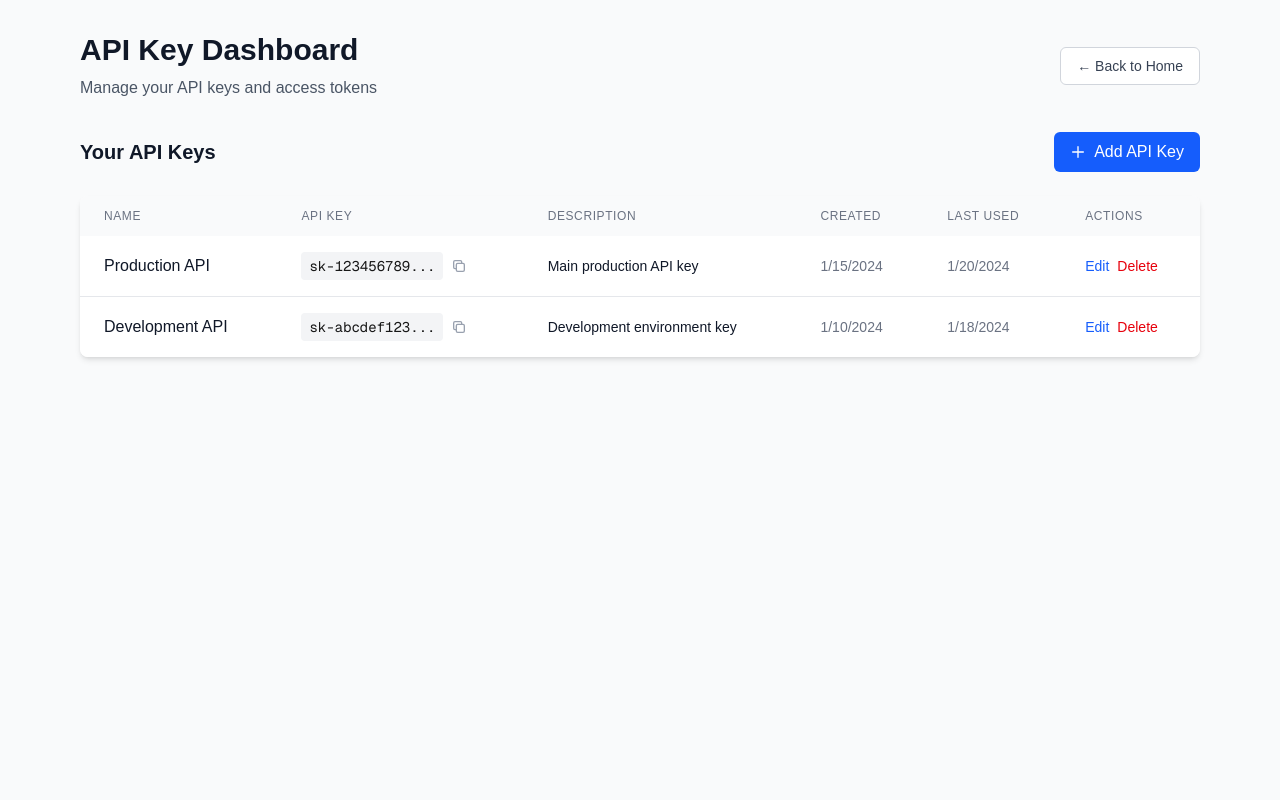
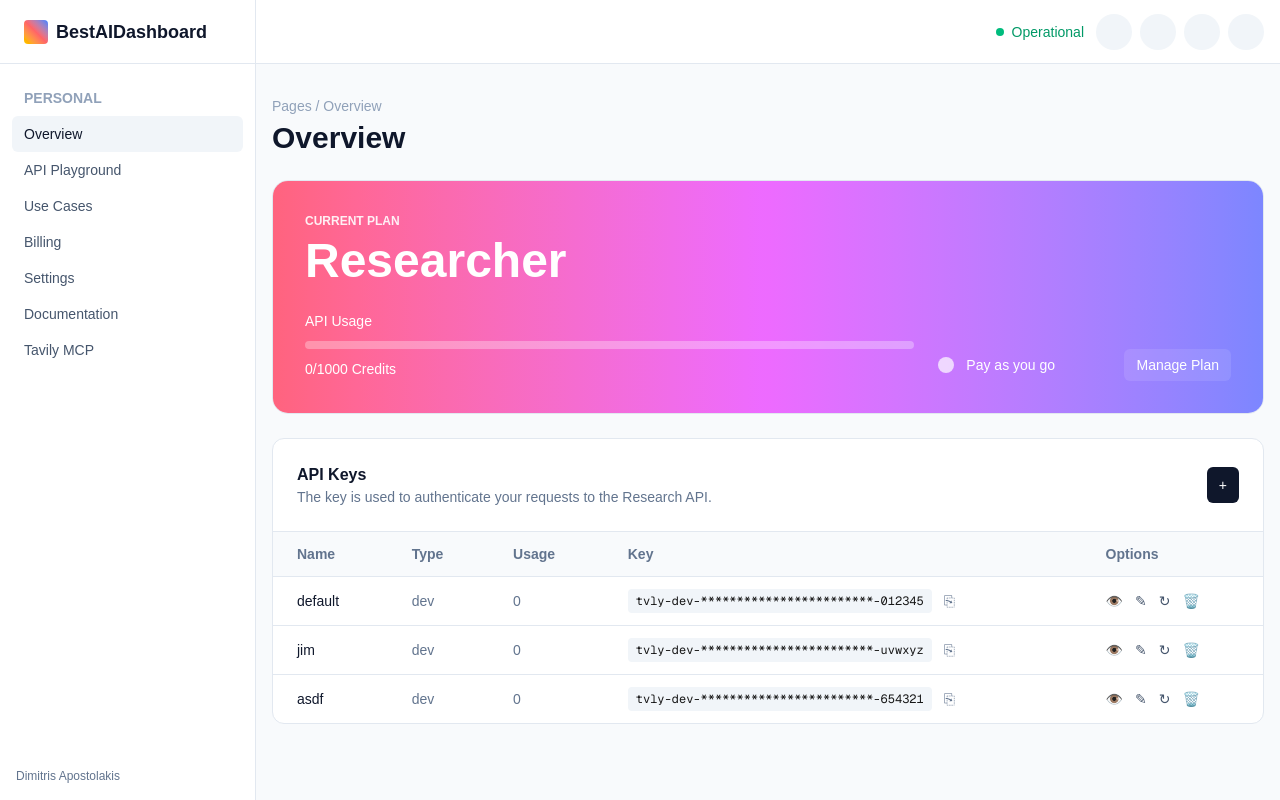
Before and after one commit to dimitrios-apostolakis/demji, a Next.js app: page /dashboards in a window 1280 px wide. Built offline with nearby package versions, Linux system fonts and the light colour scheme.

Commit message:
refactor dashboard page to enhance API key management UI; updated state handling, added new key creation logic, and improved layout with sidebar navigation

```diff
--- a/src/app/dashboards/page.js
+++ b/src/app/dashboards/page.js
@@ -1,246 +1,174 @@
 'use client';
 
-import { useState, useEffect } from 'react';
-import Link from 'next/link';
+import { useEffect, useMemo, useState } from 'react';
+
+function maskKeyForDisplay(fullKey) {
+  const head = fullKey.slice(0, 8);
+  const tail = fullKey.slice(-6);
+  return `${head}-************************-${tail}`;
+}
 
 export default function Dashboard() {
   const [apiKeys, setApiKeys] = useState([]);
   const [showAddForm, setShowAddForm] = useState(false);
-  const [editingKey, setEditingKey] = useState(null);
-  const [formData, setFormData] = useState({ name: '', description: '' });
+  const [formData, setFormData] = useState({ name: '', type: 'dev' });
 
-  // Mock data for API keys
   useEffect(() => {
-    const mockApiKeys = [
-      {
-        id: '1',
-        name: 'Production API',
-        key: 'sk-1234567890abcdef',
-        description: 'Main production API key',
-        created: new Date('2024-01-15').toLocaleDateString(),
-        lastUsed: new Date('2024-01-20').toLocaleDateString()
-      },
-      {
-        id: '2',
-        name: 'Development API',
-        key: 'sk-abcdef1234567890',
-        description: 'Development environment key',
-        created: new Date('2024-01-10').toLocaleDateString(),
-        lastUsed: new Date('2024-01-18').toLocaleDateString()
-      }
-    ];
-    setApiKeys(mockApiKeys);
+    setApiKeys([
+      { id: 'k1', name: 'default', type: 'dev', usage: 0, key: 'tvly-dev-abcdefghijklmnopqrstuvwxyz012345', createdAt: '2025-01-01' },
+      { id: 'k2', name: 'jim', type: 'dev', usage: 0, key: 'tvly-dev-0123456789abcdefghijklmnopqrstuvwxyz', createdAt: '2025-01-02' },
+      { id: 'k3', name: 'asdf', type: 'dev', usage: 0, key: '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', createdAt: '2025-01-03' }
+    ]);
   }, []);
 
-  const generateApiKey = () => {
-    return 'sk-' + Math.random().toString(36).substring(2, 18);
+  const planName = 'Researcher';
+  const apiUsage = useMemo(() => ({ used: 0, limit: 1000 }), []);
+
+  const handleCreate = (e) => {
+    e.preventDefault();
+    const newKey = {
+      id: String(Date.now()),
+      name: formData.name || 'key',
+      type: formData.type,
+      usage: 0,
+      key: `tvly-${formData.type}-${Math.random().toString(36).slice(2)}${Math.random().toString(36).slice(2)}`,
+      createdAt: new Date().toISOString().slice(0, 10)
+    };
+    setApiKeys((prev) => [newKey, ...prev]);
+    setShowAddForm(false);
+    setFormData({ name: '', type: 'dev' });
   };
 
-  const handleSubmit = (e) => {
-    e.preventDefault();
-
-    if (editingKey) {
-      // Update existing key
-      setApiKeys(keys => keys.map(key =>
-        key.id === editingKey.id
-          ? { ...key, name: formData.name, description: formData.description }
-          : key
-      ));
-      setEditingKey(null);
-    } else {
-      // Add new key
-      const newKey = {
-        id: Date.now().toString(),
-        name: formData.name,
-        description: formData.description,
-        key: generateApiKey(),
-        created: new Date().toLocaleDateString(),
-        lastUsed: 'Never'
-      };
-      setApiKeys(keys => [...keys, newKey]);
-    }
-
-    setFormData({ name: '', description: '' });
-    setShowAddForm(false);
+  const copy = async (text) => {
+    try { await navigator.clipboard.writeText(text); } catch {}
   };
 
-  const handleEdit = (key) => {
-    setEditingKey(key);
-    setFormData({ name: key.name, description: key.description });
-    setShowAddForm(true);
-  };
-
-  const handleDelete = (keyId) => {
-    if (window.confirm('Are you sure you want to delete this API key?')) {
-      setApiKeys(keys => keys.filter(key => key.id !== keyId));
-    }
-  };
-
-  const copyToClipboard = (text) => {
-    navigator.clipboard.writeText(text);
-    // You could add a toast notification here
-  };
-
-  const cancelForm = () => {
-    setShowAddForm(false);
-    setEditingKey(null);
-    setFormData({ name: '', description: '' });
-  };
+  const remove = (id) => setApiKeys((prev) => prev.filter((k) => k.id !== id));
 
   return (
-    <div className="min-h-screen bg-gray-50 dark:bg-gray-900">
-      <div className="max-w-6xl mx-auto px-4 py-8">
-        {/* Header */}
-        <div className="mb-8">
-          <div className="flex items-center justify-between">
-            <div>
-              <h1 className="text-3xl font-bold text-gray-900 dark:text-white">API Key Dashboard</h1>
-              <p className="text-gray-600 dark:text-gray-400 mt-2">Manage your API keys and access tokens</p>
+    <div className="min-h-screen bg-slate-50">
+      <div className="flex">
+        {/* Sidebar */}
+        <aside className="hidden md:flex md:flex-col w-64 min-h-screen border-r border-slate-200 bg-white">
+          <div className="h-16 flex items-center gap-2 px-6 border-b border-slate-200">
+            <div className="w-6 h-6 rounded-sm bg-gradient-to-tr from-yellow-400 via-red-400 to-blue-500" />
+            <span className="text-lg font-semibold text-slate-900">BestAIDashboard</span>
           </div>
-            <Link
-              href="/"
-              className="px-4 py-2 text-sm font-medium text-gray-700 bg-white border border-gray-300 rounded-md hover:bg-gray-50 dark:bg-gray-800 dark:text-gray-300 dark:border-gray-600 dark:hover:bg-gray-700"
-            >
-              ← Back to Home
-            </Link>
+          <nav className="flex-1 px-3 py-4 text-slate-600 text-sm">
+            <div className="px-3 py-2 font-semibold text-slate-400 uppercase">Personal</div>
+            <a className="flex items-center gap-2 px-3 py-2 rounded-md bg-slate-100 text-slate-900" href="#">Overview</a>
+            <a className="flex items-center gap-2 px-3 py-2 rounded-md hover:bg-slate-100" href="#">API Playground</a>
+            <a className="flex items-center gap-2 px-3 py-2 rounded-md hover:bg-slate-100" href="#">Use Cases</a>
+            <a className="flex items-center gap-2 px-3 py-2 rounded-md hover:bg-slate-100" href="#">Billing</a>
+            <a className="flex items-center gap-2 px-3 py-2 rounded-md hover:bg-slate-100" href="#">Settings</a>
+            <a className="flex items-center gap-2 px-3 py-2 rounded-md hover:bg-slate-100" href="#">Documentation</a>
+            <a className="flex items-center gap-2 px-3 py-2 rounded-md hover:bg-slate-100" href="#">Tavily MCP</a>
+          </nav>
+          <div className="px-4 py-4 text-xs text-slate-500">Dimitris Apostolakis</div>
+        </aside>
+
+        {/* Main */}
+        <main className="flex-1 min-h-screen">
+          {/* Top bar */}
+          <div className="h-16 border-b border-slate-200 bg-white flex items-center justify-end gap-3 px-4">
+            <span className="hidden sm:flex items-center gap-2 text-emerald-600 text-sm font-medium">
+              <span className="h-2 w-2 rounded-full bg-emerald-500" /> Operational
+            </span>
+            <div className="flex items-center gap-2">
+              <button className="h-9 w-9 rounded-full bg-slate-100" />
+              <button className="h-9 w-9 rounded-full bg-slate-100" />
+              <button className="h-9 w-9 rounded-full bg-slate-100" />
+              <button className="h-9 w-9 rounded-full bg-slate-100" />
             </div>
           </div>
 
-        {/* Add/Edit Form */}
-        {showAddForm && (
-          <div className="bg-white dark:bg-gray-800 rounded-lg shadow-md p-6 mb-6">
-            <h2 className="text-xl font-semibold text-gray-900 dark:text-white mb-4">
-              {editingKey ? 'Edit API Key' : 'Create New API Key'}
-            </h2>
-            <form onSubmit={handleSubmit}>
-              <div className="grid grid-cols-1 gap-4">
-                <div>
-                  <label className="block text-sm font-medium text-gray-700 dark:text-gray-300 mb-1">
-                    Name
-                  </label>
-                  <input
-                    type="text"
-                    required
-                    value={formData.name}
-                    onChange={(e) => setFormData({ ...formData, name: e.target.value })}
-                    className="w-full px-3 py-2 border border-gray-300 rounded-md focus:outline-none focus:ring-2 focus:ring-blue-500 dark:bg-gray-700 dark:border-gray-600 dark:text-white"
-                    placeholder="Enter API key name"
-                  />
+          <div className="max-w-6xl mx-auto px-4 py-8">
+            {/* Breadcrumb + Title */}
+            <div className="text-sm text-slate-400">Pages / Overview</div>
+            <h1 className="text-3xl font-semibold text-slate-900 mt-1">Overview</h1>
+
+            {/* Plan Card */}
+            <section className="mt-6 rounded-2xl overflow-hidden border border-slate-200 bg-white">
+              <div className="p-6 md:p-8 bg-gradient-to-r from-rose-400 via-fuchsia-400 to-indigo-400 text-white">
+                <div className="text-xs uppercase tracking-wider/relaxed font-semibold opacity-90">Current Plan</div>
+                <div className="text-4xl md:text-5xl font-bold mt-2">{planName}</div>
+                <div className="mt-6 grid grid-cols-1 md:grid-cols-3 gap-6 items-end">
+                  <div className="md:col-span-2">
+                    <div className="text-sm/6 font-medium">API Usage</div>
+                    <div className="mt-2 h-2 rounded-full bg-white/30">
+                      <div className="h-2 rounded-full bg-white" style={{ width: `${(apiUsage.used / apiUsage.limit) * 100}%` }} />
                     </div>
-                <div>
-                  <label className="block text-sm font-medium text-gray-700 dark:text-gray-300 mb-1">
-                    Description
-                  </label>
-                  <textarea
-                    value={formData.description}
-                    onChange={(e) => setFormData({ ...formData, description: e.target.value })}
-                    className="w-full px-3 py-2 border border-gray-300 rounded-md focus:outline-none focus:ring-2 focus:ring-blue-500 dark:bg-gray-700 dark:border-gray-600 dark:text-white"
-                    placeholder="Enter description (optional)"
-                    rows="3"
-                  />
+                    <div className="mt-2 text-sm/6">{apiUsage.used}/{apiUsage.limit} Credits</div>
+                  </div>
+                  <div className="flex items-center gap-3">
+                    <div className="h-4 w-4 rounded-full bg-white/70" />
+                    <div className="text-sm">Pay as you go</div>
+                    <button className="ml-auto inline-flex items-center gap-2 rounded-md bg-white/10 hover:bg-white/20 px-3 py-1.5 text-sm font-medium">
+                      Manage Plan
+                    </button>
                   </div>
                 </div>
-              <div className="flex gap-3 mt-6">
-                <button
-                  type="submit"
-                  className="px-4 py-2 bg-blue-600 text-white rounded-md hover:bg-blue-700 focus:outline-none focus:ring-2 focus:ring-blue-500"
-                >
-                  {editingKey ? 'Update API Key' : 'Create API Key'}
-                </button>
-                <button
-                  type="button"
-                  onClick={cancelForm}
-                  className="px-4 py-2 bg-gray-300 text-gray-700 rounded-md hover:bg-gray-400 focus:outline-none focus:ring-2 focus:ring-gray-500 dark:bg-gray-600 dark:text-gray-300 dark:hover:bg-gray-500"
-                >
-                  Cancel
+              </div>
+            </section>
+
+            {/* API Keys */}
+            <section className="mt-6 rounded-xl border border-slate-200 bg-white">
+              <div className="p-4 md:p-6 border-b border-slate-200">
+                <div className="flex items-center justify-between">
+                  <div>
+                    <div className="font-semibold text-slate-900">API Keys</div>
+                    <div className="text-sm text-slate-500">The key is used to authenticate your requests to the Research API.</div>
+                  </div>
+                  <button onClick={() => setShowAddForm((v) => !v)} className="inline-flex items-center justify-center h-9 px-3 rounded-md bg-slate-900 text-white text-sm font-medium">+
                   </button>
                 </div>
+              </div>
+
+              {showAddForm && (
+                <form onSubmit={handleCreate} className="px-4 md:px-6 pb-4 md:pb-6">
+                  <div className="grid grid-cols-1 md:grid-cols-3 gap-3">
+                    <input value={formData.name} onChange={(e) => setFormData({ ...formData, name: e.target.value })} placeholder="Name" className="h-10 px-3 rounded-md border border-slate-300" />
+                    <select value={formData.type} onChange={(e) => setFormData({ ...formData, type: e.target.value })} className="h-10 px-3 rounded-md border border-slate-300">
+                      <option value="dev">dev</option>
+                      <option value="prod">prod</option>
+                    </select>
+                    <div className="flex gap-2">
+                      <button className="h-10 px-4 rounded-md bg-slate-900 text-white text-sm font-medium">Create</button>
+                      <button type="button" onClick={() => setShowAddForm(false)} className="h-10 px-4 rounded-md border border-slate-300 text-sm">Cancel</button>
+                    </div>
+                  </div>
                 </form>
-          </div>
               )}
 
-        {/* Action Bar */}
-        <div className="flex justify-between items-center mb-6">
-          <h2 className="text-xl font-semibold text-gray-900 dark:text-white">Your API Keys</h2>
-          <button
-            onClick={() => setShowAddForm(true)}
-            className="px-4 py-2 bg-blue-600 text-white rounded-md hover:bg-blue-700 focus:outline-none focus:ring-2 focus:ring-blue-500 flex items-center gap-2"
-          >
-            <svg className="w-4 h-4" fill="none" stroke="currentColor" viewBox="0 0 24 24">
-              <path strokeLinecap="round" strokeLinejoin="round" strokeWidth={2} d="M12 4v16m8-8H4" />
-            </svg>
-            Add API Key
-          </button>
-        </div>
-
-        {/* API Keys List */}
-        <div className="bg-white dark:bg-gray-800 rounded-lg shadow-md overflow-hidden">
-          {apiKeys.length === 0 ? (
-            <div className="p-8 text-center">
-              <svg className="w-16 h-16 mx-auto text-gray-400 mb-4" fill="none" stroke="currentColor" viewBox="0 0 24 24">
-                <path strokeLinecap="round" strokeLinejoin="round" strokeWidth={2} d="M15 7a2 2 0 012 2m4 0a6 6 0 01-7.743 5.743L11 17H9v2H7v2H4a1 1 0 01-1-1v-2.586a1 1 0 01.293-.707l5.964-5.964A6 6 0 1121 9z" />
-              </svg>
-              <p className="text-gray-500 dark:text-gray-400">No API keys found</p>
-              <p className="text-sm text-gray-400 dark:text-gray-500 mt-1">Create your first API key to get started</p>
-            </div>
-          ) : (
               <div className="overflow-x-auto">
-              <table className="w-full">
-                <thead className="bg-gray-50 dark:bg-gray-700">
-                  <tr>
-                    <th className="px-6 py-3 text-left text-xs font-medium text-gray-500 dark:text-gray-300 uppercase tracking-wider">Name</th>
-                    <th className="px-6 py-3 text-left text-xs font-medium text-gray-500 dark:text-gray-300 uppercase tracking-wider">API Key</th>
-                    <th className="px-6 py-3 text-left text-xs font-medium text-gray-500 dark:text-gray-300 uppercase tracking-wider">Description</th>
-                    <th className="px-6 py-3 text-left text-xs font-medium text-gray-500 dark:text-gray-300 uppercase tracking-wider">Created</th>
-                    <th className="px-6 py-3 text-left text-xs font-medium text-gray-500 dark:text-gray-300 uppercase tracking-wider">Last Used</th>
-                    <th className="px-6 py-3 text-left text-xs font-medium text-gray-500 dark:text-gray-300 uppercase tracking-wider">Actions</th>
+                <table className="w-full text-sm">
+                  <thead className="bg-slate-50">
+                    <tr className="text-left text-slate-500">
+                      <th className="px-6 py-3">Name</th>
+                      <th className="px-6 py-3">Type</th>
+                      <th className="px-6 py-3">Usage</th>
+                      <th className="px-6 py-3">Key</th>
+                      <th className="px-6 py-3">Options</th>
                     </tr>
                   </thead>
-                <tbody className="bg-white dark:bg-gray-800 divide-y divide-gray-200 dark:divide-gray-700">
-                  {apiKeys.map((key) => (
-                    <tr key={key.id} className="hover:bg-gray-50 dark:hover:bg-gray-700">
-                      <td className="px-6 py-4 whitespace-nowrap">
-                        <div className="font-medium text-gray-900 dark:text-white">{key.name}</div>
-                      </td>
-                      <td className="px-6 py-4 whitespace-nowrap">
-                        <div className="flex items-center gap-2">
-                          <code className="text-sm bg-gray-100 dark:bg-gray-700 px-2 py-1 rounded font-mono">
-                            {key.key.substring(0, 12)}...
-                          </code>
-                          <button
-                            onClick={() => copyToClipboard(key.key)}
-                            className="text-gray-400 hover:text-gray-600 dark:hover:text-gray-300"
-                            title="Copy to clipboard"
-                          >
-                            <svg className="w-4 h-4" fill="none" stroke="currentColor" viewBox="0 0 24 24">
-                              <path strokeLinecap="round" strokeLinejoin="round" strokeWidth={2} d="M8 16H6a2 2 0 01-2-2V6a2 2 0 012-2h8a2 2 0 012 2v2m-6 12h8a2 2 0 002-2v-8a2 2 0 00-2-2h-8a2 2 0 00-2 2v8a2 2 0 002 2z" />
-                            </svg>
-                          </button>
+                  <tbody>
+                    {apiKeys.map((k) => (
+                      <tr key={k.id} className="border-t border-slate-200">
+                        <td className="px-6 py-3 text-slate-900">{k.name}</td>
+                        <td className="px-6 py-3 text-slate-500">{k.type}</td>
+                        <td className="px-6 py-3 text-slate-500">{k.usage}</td>
+                        <td className="px-6 py-3">
+                          <div className="flex items-center gap-3">
+                            <code className="font-mono text-xs bg-slate-100 rounded px-2 py-1">{maskKeyForDisplay(k.key)}</code>
+                            <button onClick={() => copy(k.key)} className="text-slate-500 hover:text-slate-700" title="Copy">⎘</button>
                           </div>
                         </td>
-                      <td className="px-6 py-4">
-                        <div className="text-sm text-gray-900 dark:text-gray-300">{key.description}</div>
-                      </td>
-                      <td className="px-6 py-4 whitespace-nowrap text-sm text-gray-500 dark:text-gray-400">
-                        {key.created}
-                      </td>
-                      <td className="px-6 py-4 whitespace-nowrap text-sm text-gray-500 dark:text-gray-400">
-                        {key.lastUsed}
-                      </td>
-                      <td className="px-6 py-4 whitespace-nowrap text-sm font-medium">
-                        <div className="flex gap-2">
-                          <button
-                            onClick={() => handleEdit(key)}
-                            className="text-blue-600 hover:text-blue-900 dark:text-blue-400 dark:hover:text-blue-300"
-                          >
-                            Edit
-                          </button>
-                          <button
-                            onClick={() => handleDelete(key.id)}
-                            className="text-red-600 hover:text-red-900 dark:text-red-400 dark:hover:text-red-300"
-                          >
-                            Delete
-                          </button>
+                        <td className="px-6 py-3">
+                          <div className="flex items-center gap-3 text-slate-600">
+                            <button className="hover:text-slate-900" title="View">👁️</button>
+                            <button className="hover:text-slate-900" title="Edit">✎</button>
+                            <button className="hover:text-slate-900" title="Rotate" onClick={() => copy(`rotated:${k.key}`)}>↻</button>
+                            <button className="hover:text-red-600" title="Delete" onClick={() => remove(k.id)}>🗑️</button>
                           </div>
                         </td>
                       </tr>
@@ -248,8 +176,9 @@ export default function Dashboard() {
                   </tbody>
                 </table>
               </div>
-          )}
+            </section>
           </div>
+        </main>
       </div>
     </div>
   );
```
Lines whose indentation alone changed are shown as unchanged.
